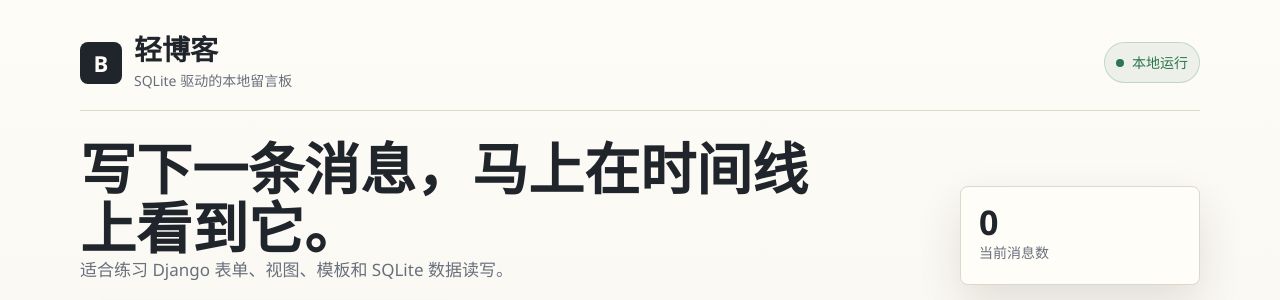
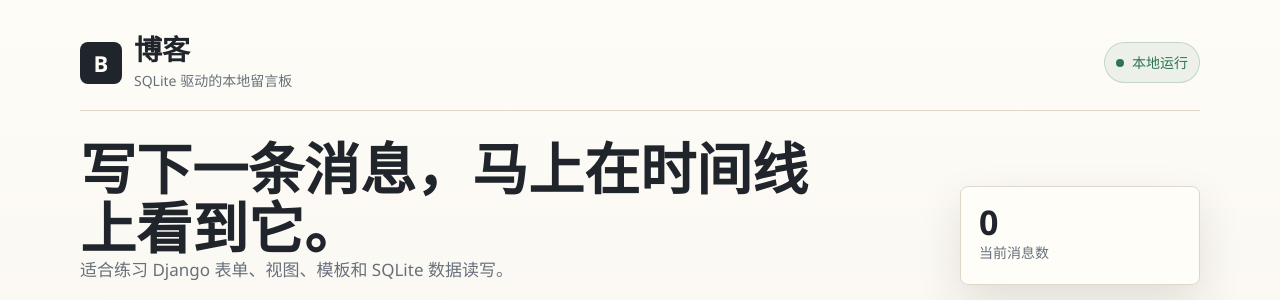
Before and after one commit to chw0330/git-demo, a Django app: page / in a window 1280 px wide. Shown: the top 300 px of the page. Run offline with Django 5.2, Linux system fonts and the light colour scheme; data that the repository does not hold is empty.

Commit message:
Rename blog title

```diff
--- a/posts/templates/posts/post_list.html
+++ b/posts/templates/posts/post_list.html
@@ -3,7 +3,7 @@
 <head>
     <meta charset="utf-8">
     <meta name="viewport" content="width=device-width, initial-scale=1">
-    <title>轻博客</title>
+    <title>博客</title>
     <style>
         :root {
             color-scheme: light;
@@ -365,7 +365,7 @@
             <div class="brand">
                 <div class="mark">B</div>
                 <div>
-                    <h1>轻博客</h1>
+                    <h1>博客</h1>
                     <p>SQLite 驱动的本地留言板</p>
                 </div>
             </div>
```
